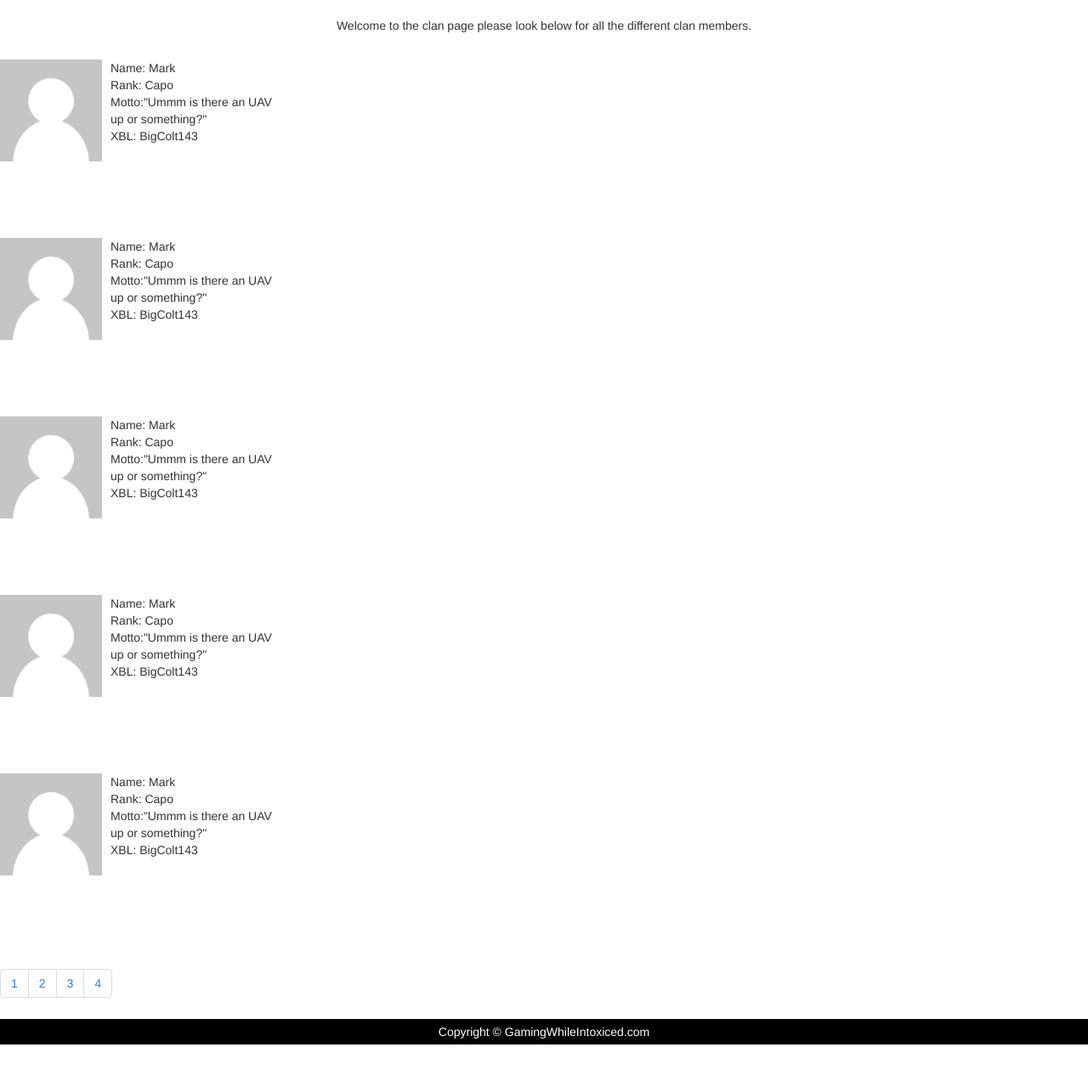
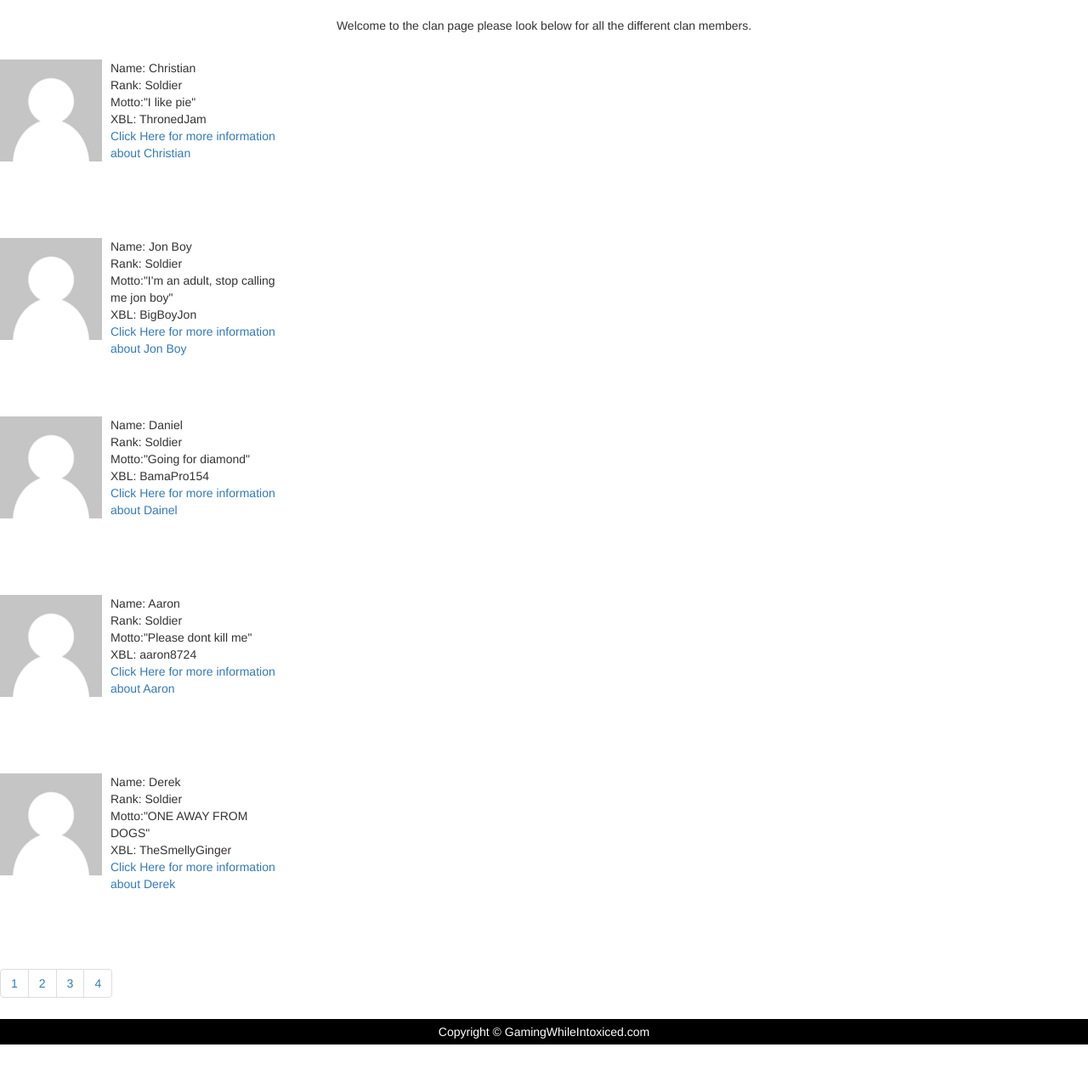
Before and after one commit to justin6590/GWI-website, a PHP site: page /login-update/clanmembers2.php in a window 1280 px wide. Shown: the part 52-1331 px from the top of the page at 85% size. Run offline with PHP 8.4, Linux system fonts and the light colour scheme; some libraries are stand-ins or nearby versions.

Commit message:
Updated the Names
Added the correct names for the different members

```diff
--- a/login-update/clanmembers2.php
+++ b/login-update/clanmembers2.php
@@ -326,50 +326,55 @@ div.infro-20 {
 <p><div class="profile-6">
 <img src="images/default_image.png" height="120px" width="120px" /><br/><br />
 <div class="infro-6">
-Name: Mark<br />
-Rank: Capo<br />
-Motto:"Ummm is there an UAV up or something?"<br />
-XBL: BigColt143<br />
+Name: Christian<br />
+Rank: Soldier<br />
+Motto:"I like pie"<br />
+XBL: ThronedJam<br />
+<a href="#">Click Here for more information about Christian</a>
 </div>
 </div>
 </p>
 <p><div class="profile-7">
 <img src="images/default_image.png" height="120px" width="120px" /><br/><br />
 <div class="infro-7">
-Name: Mark<br />
-Rank: Capo<br />
-Motto:"Ummm is there an UAV up or something?"<br />
-XBL: BigColt143<br />
+Name: Jon Boy<br />
+Rank: Soldier<br />
+Motto:"I'm an adult, stop calling me jon boy"<br />
+XBL: BigBoyJon<br />
+<a href="#">Click Here for more information about Jon Boy</a>
 </div>
 </div>
 </p>
 <p><div class="profile-8">
 <img src="images/default_image.png" height="120px" width="120px" /><br/><br />
 <div class="infro-8">
-Name: Mark<br />
-Rank: Capo<br />
-Motto:"Ummm is there an UAV up or something?"<br />
-XBL: BigColt143<br />
+Name: Daniel<br />
+Rank: Soldier<br />
+Motto:"Going for diamond"<br />
+XBL: BamaPro154<br />
+<a href="#">Click Here for more information about Dainel</a>
 </div>
 </div>
 </p>
 <p><div class="profile-9">
 <img src="images/default_image.png" height="120px" width="120px" /><br/><br />
 <div class="infro-9">
-Name: Mark<br />
-Rank: Capo<br />
-Motto:"Ummm is there an UAV up or something?"<br />
-XBL: BigColt143<br />
+Name: Aaron<br />
+Rank: Soldier<br />
+Motto:"Please dont kill me"<br />
+XBL: aaron8724<br />
+<a href="#">Click Here for more information about Aaron</a>
 </div>
 </div>
 </p>
 <p><div class="profile-10">
 <img src="images/default_image.png" height="120px" width="120px" /><br/><br />
 <div class="infro-10">
-Name: Mark<br />
-Rank: Capo<br />
-Motto:"Ummm is there an UAV up or something?"<br />
-XBL: BigColt143<br />
+Name: Derek<br />
+Rank: Soldier<br />
+Motto:"ONE AWAY FROM DOGS"<br />
+XBL: TheSmellyGinger<br />
+<a href="#">Click Here for more information about Derek</a>
 </div>
 </div>
 </p>
```
Also changed, not shown: login-update/clanmembers3.php (+24 -19 lines), login-update/clanmembers4.php (+25 -20 lines).
